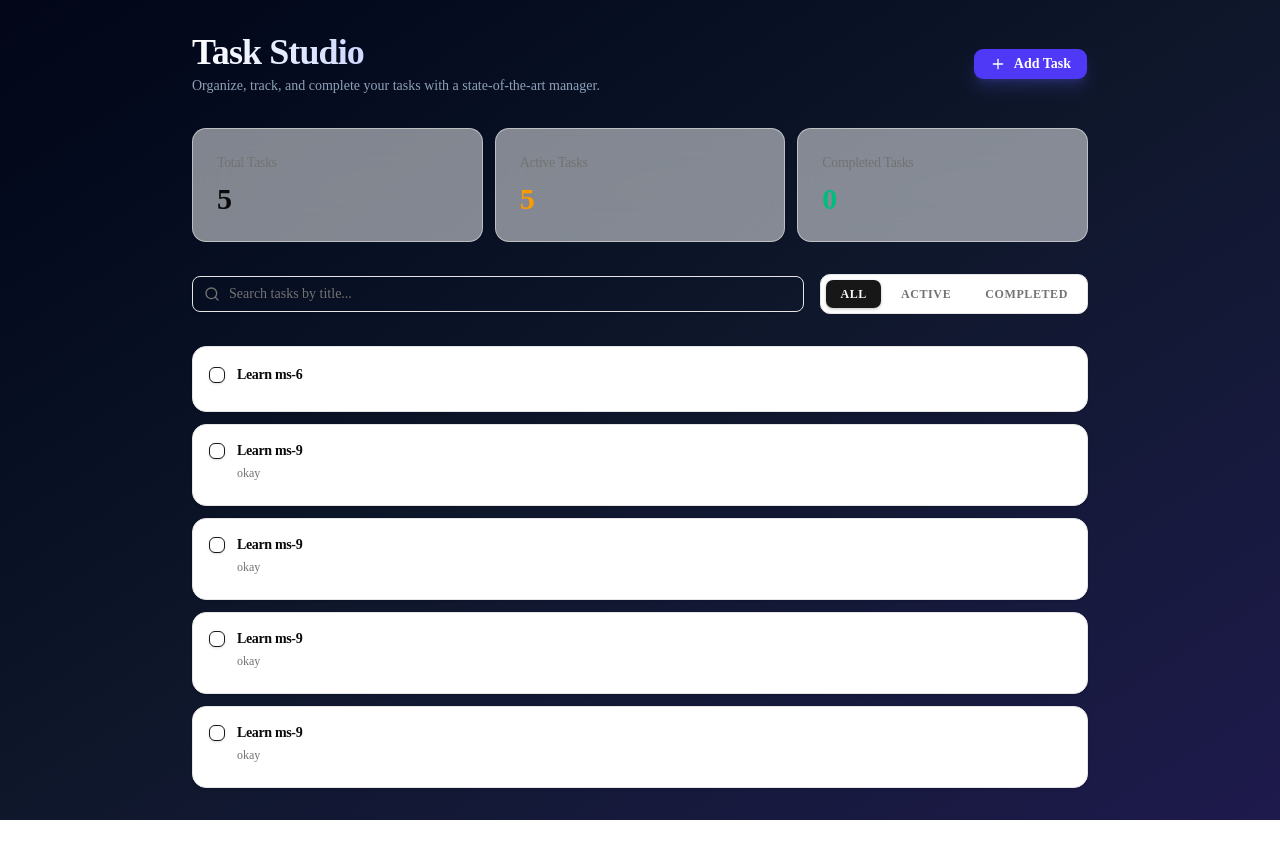
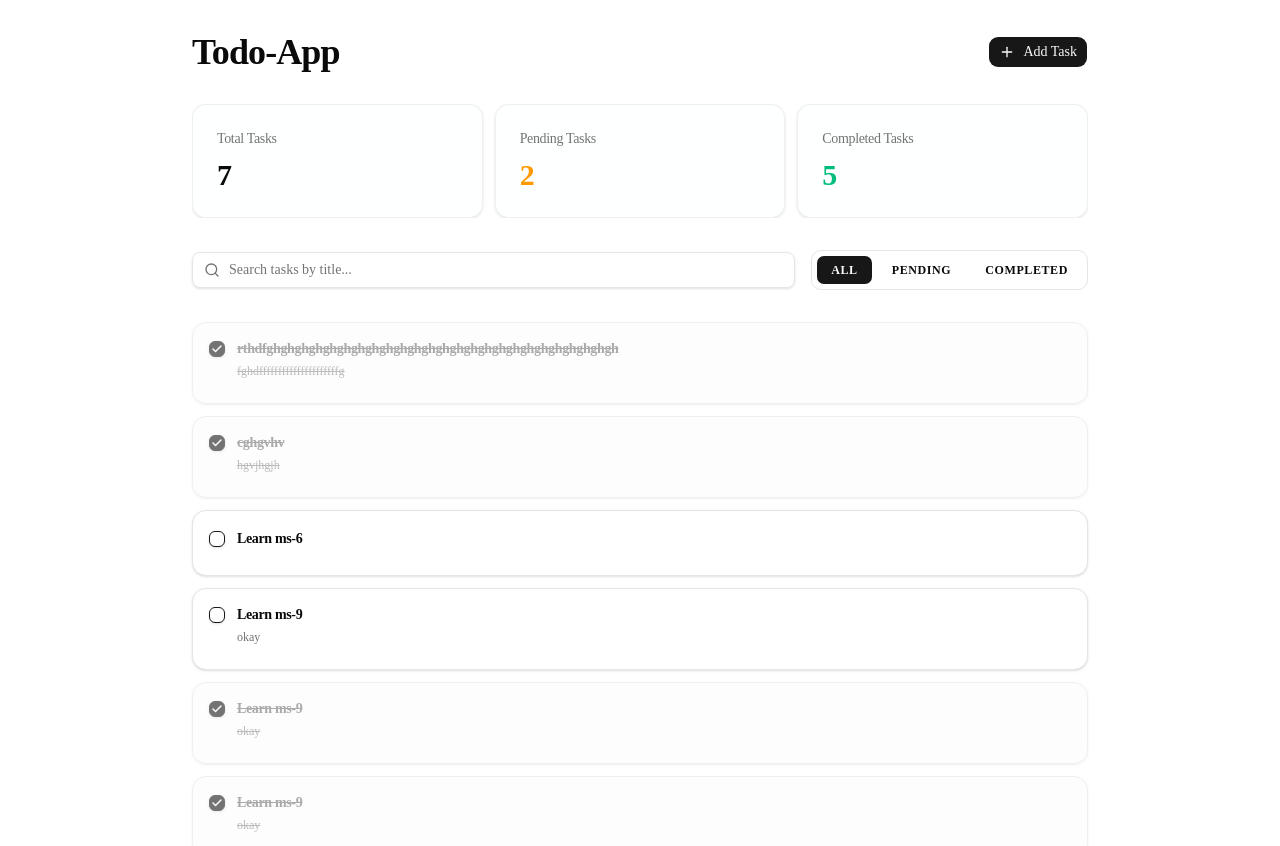
Before and after one commit to LakshmanSinghM/todo-studio, a Next.js app: page / in a window 1280 px wide. Shown: the top 846 px of the page. Before the commit the page ends 820 px from the top, so only its background shows below. Built offline with nearby package versions, Linux system fonts and the light colour scheme.

Commit message:
Chnaged the color and all

```diff
--- a/src/app/page.tsx
+++ b/src/app/page.tsx
@@ -76,34 +76,34 @@ export default function Home() {
 
   if (!isMounted) {
     return (
-            <div className="flex h-screen items-center justify-center bg-slate-950 text-white">
-                <Loader size={36} className="text-indigo-500" />
+      <div className="flex h-screen items-center justify-center bg-background text-foreground">
+        <Loader size={36} />
       </div>
     );
   }
 
   return (
-        <div className="min-h-screen bg-gradient-to-br from-slate-950 via-slate-900 to-indigo-950 p-4 text-slate-100 sm:p-6 md:p-8">
+    <div className="min-h-screen bg-background text-foreground p-4 sm:p-6 md:p-8">
       <div className="mx-auto max-w-4xl space-y-8">
 
         {/* Header */}
         <header className="flex flex-col gap-4 sm:flex-row sm:items-center sm:justify-between">
-                    <div>
-                        <h1 className="bg-gradient-to-r from-white via-indigo-200 to-purple-400 bg-clip-text text-3xl font-extrabold tracking-tight text-transparent sm:text-4xl">
-                            Task Studio
+          <div className="flex w-full items-center justify-between">
+
+              <h1 className="text-3xl font-extrabold tracking-tight text-foreground sm:text-4xl">
+                Todo-App
               </h1>
-                        <p className="mt-1 text-sm text-slate-400">
-                            Organize, track, and complete your tasks with a state-of-the-art manager.
-                        </p>
-                    </div>
+
 
             <Button
               onClick={handleAddClick}
-                        className="flex items-center gap-2 px-4 py-2.5 font-semibold text-white shadow-lg shadow-indigo-500/20 bg-indigo-600 hover:bg-indigo-700"
+              variant="default"
+              className="flex items-center gap-2"
             >
-                        <Plus className="h-5 w-5" />
+              <Plus className="h-4 w-4" />
               <span>Add Task</span>
             </Button>
+          </div>
         </header>
 
         {/* Stats Dashboard */}
@@ -119,8 +119,8 @@ export default function Home() {
 
         {/* Errors */}
         {error && (
-                    <div className="flex items-center gap-3 rounded-xl border border-red-500/20 bg-red-950/20 p-4 text-red-200 backdrop-blur-md">
-                        <AlertTriangle className="h-5 w-5 flex-shrink-0 text-red-400" />
+          <div className="flex items-center gap-3 rounded-xl border border-destructive bg-destructive/10 p-4 text-destructive backdrop-blur-md">
+            <AlertTriangle className="h-5 w-5 flex-shrink-0" />
             <p className="text-sm font-medium">{error}</p>
           </div>
         )}
@@ -128,7 +128,7 @@ export default function Home() {
         {/* Tasks Container */}
         <div className="space-y-3">
           {loading && tasks.length === 0 ? (
-                        <Loader size={32} className="text-indigo-500" />
+            <Loader size={32} />
           ) : tasks.length === 0 ? (
             <EmptyState searchQuery={searchQuery} />
           ) : (
--- a/src/components/TaskFilter.tsx
+++ b/src/components/TaskFilter.tsx
@@ -17,9 +17,16 @@ export default function TaskFilter({
     statusFilter,
     setStatusFilter,
 }: TaskFilterProps) {
+
+    const filters = [
+        { value: "all", label: "All" },
+        { value: "active", label: "Pending" },
+        { value: "completed", label: "Completed" },
+    ] as const;
+
     return (
         <div className="flex flex-col gap-4 sm:flex-row sm:items-center sm:justify-between">
-
+            {/* Search Bar */}
             <div className="relative flex-1">
                 <Search className="absolute top-2.5 left-3 h-4 w-4 text-muted-foreground" />
                 <Input
@@ -31,21 +38,17 @@ export default function TaskFilter({
                 />
             </div>
 
-
+            {/* Filter Tabs */}
             <div className="flex rounded-lg border border-input p-1 space-x-1 bg-background">
-                {(["all", "active", "completed"] as const).map((filter) => (
+                {filters.map((filter) => (
                     <Button
-                        key={filter}
-                        variant={statusFilter === filter ? "default" : "ghost"}
+                        key={filter.value}
+                        variant={statusFilter === filter.value ? "default" : "ghost"}
                         size="sm"
-                        onClick={() => setStatusFilter(filter)}
-                        className={`text-xs font-semibold uppercase tracking-wider h-7.5 px-3.5 rounded-md ${
-                            statusFilter === filter
-                                ? "bg-primary text-primary-foreground shadow"
-                                : "text-muted-foreground hover:text-foreground"
-                        }`}
+                        onClick={() => setStatusFilter(filter.value as StatusFilter)}
+                        className="text-xs font-semibold uppercase tracking-wider h-7.5 px-3.5 rounded-md"
                     >
-                        {filter}
+                        {filter.label}
                     </Button>
                 ))}
             </div>
--- a/src/components/TaskStats.tsx
+++ b/src/components/TaskStats.tsx
@@ -11,10 +11,7 @@ export default function TaskStats({
     stats,
     statsLoading,
 }: TaskStatsProps) {
-    const completionRate =
-        stats.total > 0
-            ? Math.round((stats.completed / stats.total) * 100)
-            : 0;
+
 
     return (
         <section className="grid grid-cols-3 gap-3 overflow-x-auto">
@@ -27,7 +24,7 @@ export default function TaskStats({
             />
 
             <StatsCard
-                title="Active Tasks"
+                title="Pending Tasks"
                 value={stats.active}
                 loading={statsLoading}
                 textColor="text-amber-500"
--- a/src/data/tasks.json
+++ b/src/data/tasks.json
@@ -1,11 +1,29 @@
 [
+  {
+    "id": "b3432f8d-e9c5-4d67-81c0-25b469ff1fff",
+    "title": "rthdfghghghghghghghghghghghghghghghghghghghghghghghghgh",
+    "description": "fghdfffffffffffffffffffffg",
+    "completed": true,
+    "position": 6,
+    "createdAt": "2026-06-04T16:55:15.983Z",
+    "updatedAt": "2026-06-04T16:55:21.587Z"
+  },
+  {
+    "id": "9c54dfc2-398c-472d-80fb-b332968c5fa2",
+    "title": "cghgvhv",
+    "description": "hgvjhgjh",
+    "completed": true,
+    "position": 5,
+    "createdAt": "2026-06-04T16:43:31.325Z",
+    "updatedAt": "2026-06-04T16:55:06.043Z"
+  },
   {
     "id": "fcd80689-4297-4bec-aee7-05b9ca512575",
     "title": "Learn ms-6",
     "completed": false,
     "position": 0,
     "createdAt": "2026-06-04T12:14:37.186Z",
-    "updatedAt": "2026-06-04T12:14:37.186Z"
+    "updatedAt": "2026-06-04T16:48:20.803Z"
   },
   {
     "id": "bfb1d6ef-c11c-4871-b7a2-b621df2f4cc9",
@@ -14,33 +32,33 @@
     "completed": false,
     "position": 1,
     "createdAt": "2026-06-04T15:34:21.860Z",
-    "updatedAt": "2026-06-04T15:34:21.860Z"
+    "updatedAt": "2026-06-04T16:48:21.301Z"
   },
   {
     "id": "0345f27b-f5c1-4775-bca5-4a7d9a7cc046",
     "title": "Learn ms-9",
     "description": "okay",
-    "completed": false,
+    "completed": true,
     "position": 2,
     "createdAt": "2026-06-04T15:34:17.489Z",
-    "updatedAt": "2026-06-04T15:34:17.490Z"
+    "updatedAt": "2026-06-04T16:44:05.053Z"
   },
   {
     "id": "9d1e006e-b05d-409f-8c36-cad36ee76ff5",
     "title": "Learn ms-9",
     "description": "okay",
-    "completed": false,
+    "completed": true,
     "position": 3,
     "createdAt": "2026-06-04T12:44:15.748Z",
-    "updatedAt": "2026-06-04T12:44:15.748Z"
+    "updatedAt": "2026-06-04T16:44:06.330Z"
   },
   {
     "id": "4143acc9-a176-4042-93a2-c344248645cc",
     "title": "Learn ms-9",
     "description": "okay",
-    "completed": false,
+    "completed": true,
     "position": 4,
     "createdAt": "2026-06-04T15:34:23.997Z",
-    "updatedAt": "2026-06-04T15:40:34.623Z"
+    "updatedAt": "2026-06-04T16:46:01.583Z"
   }
 ]
```
Lines whose indentation alone changed are shown as unchanged.
